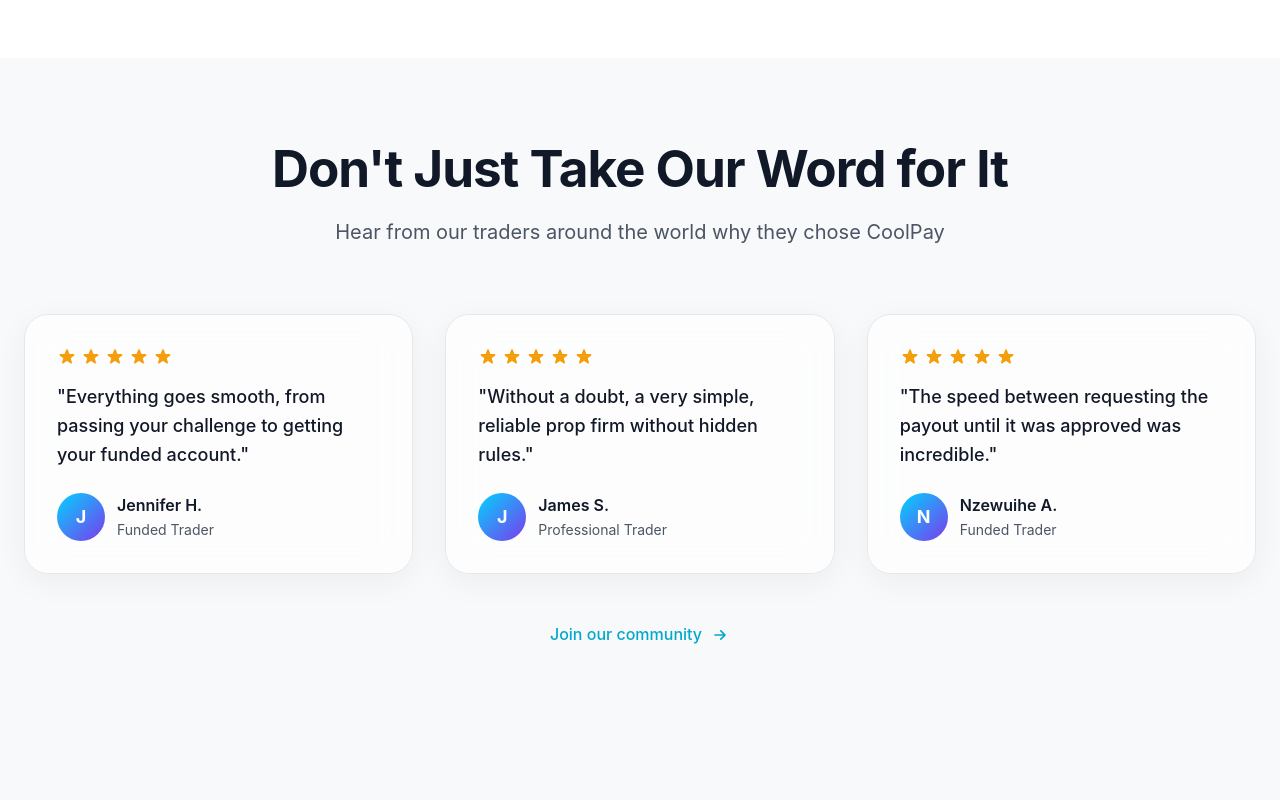
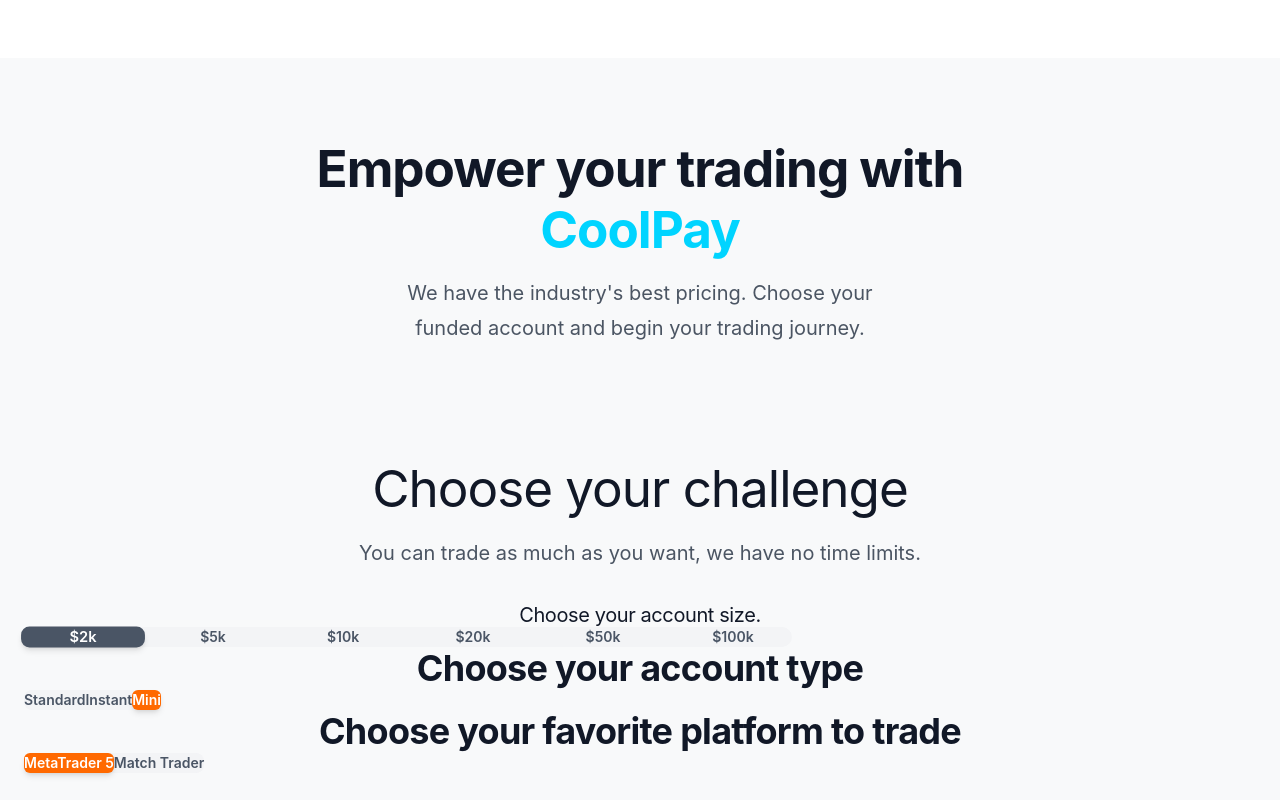
Before and after one commit to Bigmehelen/TradingAppFrontEnd, a Next.js app in the folder trading-app/: page / in a window 1280 px wide. Shown: the part 1240-2040 px from the top of the page. Built offline with nearby package versions, Linux system fonts and the light colour scheme.

Commit message:
updating pricing

```diff
--- a/trading-app/app/auth/login/page.jsx
+++ b/trading-app/app/auth/login/page.jsx
@@ -84,7 +84,7 @@
                                 type="email"
                                 value={email}
                                 onChange={(e) => { setEmail(e.target.value); setErrors({ ...errors, email: '' }); }}
-                                placeholder="name@company.com"
+                                placeholder="  name@company.com"
                                 className={`w-full h-14 bg-white border-2 rounded-xl px-6 py-5 outline-none transition-all duration-300 font-medium text-xl ${errors.email
                                     ? 'border-red-500 focus:shadow-lg focus:shadow-red-100'
                                     : 'border-gray-300 focus:border-[#00d4ff] focus:shadow-lg focus:shadow-cyan-100 hover:border-cyan-200'
@@ -101,7 +101,7 @@
                                 type="password"
                                 value={password}
                                 onChange={(e) => { setPassword(e.target.value); setErrors({ ...errors, password: '' }); }}
-                                placeholder="••••••••"
+                                placeholder="  ••••••••"
                                 className={`w-full h-14 bg-white border-2 rounded-xl px-6 py-5 outline-none transition-all duration-300 font-medium text-xl ${errors.password
                                     ? 'border-red-500 focus:shadow-lg focus:shadow-red-100'
                                     : 'border-gray-300 focus:border-[#00d4ff] focus:shadow-lg focus:shadow-cyan-100 hover:border-cyan-200'
--- a/trading-app/components/Pricing.jsx
+++ b/trading-app/components/Pricing.jsx
@@ -1,100 +1,104 @@
-import React from "react";
+import React, { useState } from "react";
 
 function Pricing() {
-    const testimonials = [
-        {
-            quote: "Everything goes smooth, from passing your challenge to getting your funded account.",
-            author: "Jennifer H.",
-            role: "Funded Trader",
-            rating: 5,
-        },
-        {
-            quote: "Without a doubt, a very simple, reliable prop firm without hidden rules.",
-            author: "James S.",
-            role: "Professional Trader",
-            rating: 5,
-        },
-        {
-            quote: "The speed between requesting the payout until it was approved was incredible.",
-            author: "Nzewuihe A.",
-            role: "Funded Trader",
-            rating: 5,
-        },
-    ];
+
+    const [accountSize, setAccountSize] = useState("$2k");
+    const [accountType, setAccountType] = useState("Mini");
+    const [platform, setPlatform] = useState("MetaTrader 5");
+
+    const sizes = ["$2k", "$5k", "$10k", "$20k", "$50k", "$100k"];
+    const types = ["Standard", "Instant", "Mini"];
+    const platforms = ["MetaTrader 5", "Match Trader"];
 
     return (
         <section id="testimonials" style={{ padding: '5rem 0', background: 'var(--maven-bg-secondary)' }}>
             <div style={{ width: '100%', maxWidth: '1280px', margin: '0 auto', padding: '0 1.5rem' }}>
                 <div style={{ textAlign: 'center', marginBottom: '4rem' }}>
                     <h2 style={{ marginBottom: '1rem', color: 'var(--maven-text-primary)', fontSize: 'clamp(2rem, 4vw, 3.5rem)', fontWeight: 700, lineHeight: 1.2, letterSpacing: '-0.02em' }}>
-                        Don't Just Take Our Word for It
+                        Empower your trading with <br/> <span style={{ color: 'var(--maven-cyan)' }}> CoolPay </span>
                     </h2>
                     <p style={{ fontSize: '1.25rem', maxWidth: '42rem', margin: '0 auto', color: 'var(--maven-text-secondary)' }}>
-                        Hear from our traders around the world why they chose CoolPay
+                        We have the industry's best pricing. Choose your <br/>funded account and begin your trading journey.
                     </p>
                 </div>
 
-                <div style={{ display: 'grid', gridTemplateColumns: 'repeat(auto-fit, minmax(300px, 1fr))', gap: '2rem' }}>
-                    {testimonials.map((testimonial, index) => (
-                        <div
-                            key={index}
-                            className="glass-card"
-                            style={{
-                                borderRadius: '1.5rem',
-                                padding: '2rem',
-                                animation: 'fadeIn 0.6s ease-out forwards',
-                                animationDelay: `${index * 0.1}s`,
-                                opacity: 0
-                            }}
-                        >
+                <div style={{ textAlign: 'center', marginTop: '7rem' }}>
+                    <h2 style={{ marginBottom: '1rem', color: 'var(--maven-text-primary)', fontSize: 'clamp(2rem, 4vw, 3.5rem)', fontWeight: 400, lineHeight: 1.2, letterSpacing: '-0.02em' }}>
+                        Choose your challenge
+                    </h2>
+                     <p style={{ fontSize: '1.25rem', maxWidth: '42rem', margin: '0 auto', color: 'var(--maven-text-secondary)' }}>
+                        You can trade as much as you want, we have no time limits.
+                    </p>
+                </div>
 
-                            <div style={{ display: 'flex', gap: '0.25rem', marginBottom: '1rem' }}>
-                                {[...Array(testimonial.rating)].map((_, i) => (
-                                    <svg
-                                        key={i}
-                                        style={{ width: '1.25rem', height: '1.25rem', color: 'var(--maven-warning)' }}
-                                        fill="currentColor"
-                                        viewBox="0 0 20 20"
-                                    >
-                                        <path d="M9.049 2.927c.3-.921 1.603-.921 1.902 0l1.07 3.292a1 1 0 00.95.69h3.462c.969 0 1.371 1.24.588 1.81l-2.8 2.034a1 1 0 00-.364 1.118l1.07 3.292c.3.921-.755 1.688-1.54 1.118l-2.8-2.034a1 1 0 00-1.175 0l-2.8 2.034c-.784.57-1.838-.197-1.539-1.118l1.07-3.292a1 1 0 00-.364-1.118L2.98 8.72c-.783-.57-.38-1.81.588-1.81h3.461a1 1 0 00.951-.69l1.07-3.292z" />
-                                    </svg>
-                                ))}
-                            </div>
+                <div style={{ textAlign: 'center', marginTop: '2rem' }}>
+                    <h2 style={{fontSize: '1.25rem', maxWidth: '42rem', margin: '0 auto', color: 'var(--maven-text-primary)', fontWeight: 400, lineHeight: 1.2, letterSpacing: '-0.02em' }}>
+                        Choose your account size.
+                    </h2>
 
 
-                            <blockquote style={{ fontSize: '1.125rem', fontWeight: 500, marginBottom: '1.5rem', color: 'var(--maven-text-primary)', margin: '0 0 1.5rem 0' }}>
-                                "{testimonial.quote}"
-                            </blockquote>
+                <div className="max-w-3xl mx-auto">
+                    <div className="grid grid-cols-3 sm:grid-cols-6 gap-3 bg-gray-100 rounded-xl p-2">
+                        {sizes.map((size) => (
+                        <button
+                            key={size}
+                            onClick={() => setAccountSize(size)}
+                            className={`py-3 rounded-lg text-sm font-semibold transition-all duration-200
+                            ${
+                            accountSize === size
+                                ? "bg-gray-600 text-white shadow-md scale-105"
+                                : "text-gray-600 hover:bg-white hover:shadow-sm"
+                            }`}
+                        >
+                            {size}
+                        </button>
+                        ))}
+                    </div>
+                </div>
 
+            <h3 className="text-gray-400 mb-4 font-medium">
+                Choose your account type
+            </h3>
 
-                            <div style={{ display: 'flex', alignItems: 'center', gap: '0.75rem' }}>
-                                <div style={{
-                                    width: '3rem',
-                                    height: '3rem',
-                                    borderRadius: '9999px',
-                                    display: 'flex',
-                                    alignItems: 'center',
-                                    justifyContent: 'center',
-                                    fontSize: '1.125rem',
-                                    fontWeight: 700,
-                                    fontWeight: 700,
-                                    background: 'linear-gradient(135deg, var(--maven-cyan), var(--maven-purple))',
-                                    color: '#ffffff'
-                                }}>
-                                    {testimonial.author.charAt(0)}
-                                </div>
-                                <div>
-                                    <div style={{ fontWeight: 600, color: 'var(--maven-text-primary)' }}>
-                                        {testimonial.author}
-                                    </div>
-                                    <div style={{ fontSize: '0.875rem', color: 'var(--maven-text-secondary)' }}>
-                                        {testimonial.role}
-                                    </div>
-                                </div>
-                            </div>
-                        </div>
-                    ))}
+            <div className="flex bg-gray-100 rounded-lg p-1 w-fit">
+                {types.map((type) => (
+                <button
+                    key={type}
+                    onClick={() => setAccountType(type)}
+                    className={`px-6 py-2 rounded-md text-sm font-semibold transition-all duration-200
+                    ${
+                        accountType === type
+                        ? "bg-orange-500 text-white shadow-md"
+                        : "text-gray-600 hover:bg-gray-200"
+                    }`}
+                >
+                    {type}
+                </button>
+                ))}
+            </div>
+
+                <h3 className="text-gray-600 mb-4 font-medium">
+                    Choose your favorite platform to trade
+                </h3>
+
+                    <div className="flex bg-gray-100 rounded-lg p-1 w-fit">
+                        {platforms.map((item) => (
+                        <button
+                            key={item}
+                            onClick={() => setPlatform(item)}
+                            className={`px-6 py-2 rounded-md text-sm font-semibold transition-all duration-200
+                            ${
+                                platform === item
+                                ? "bg-orange-500 text-white shadow-md"
+                                : "text-gray-600 hover:bg-gray-200"
+                            }`}
+                        >
+                            {item}
+                        </button>
+                        ))}
+                    </div>
                 </div>
+
 
                 <div style={{ textAlign: 'center', marginTop: '3rem' }}>
                     <a
```
Also changed, not shown: trading-app/app/auth/register/page.jsx (+4 -4 lines).
